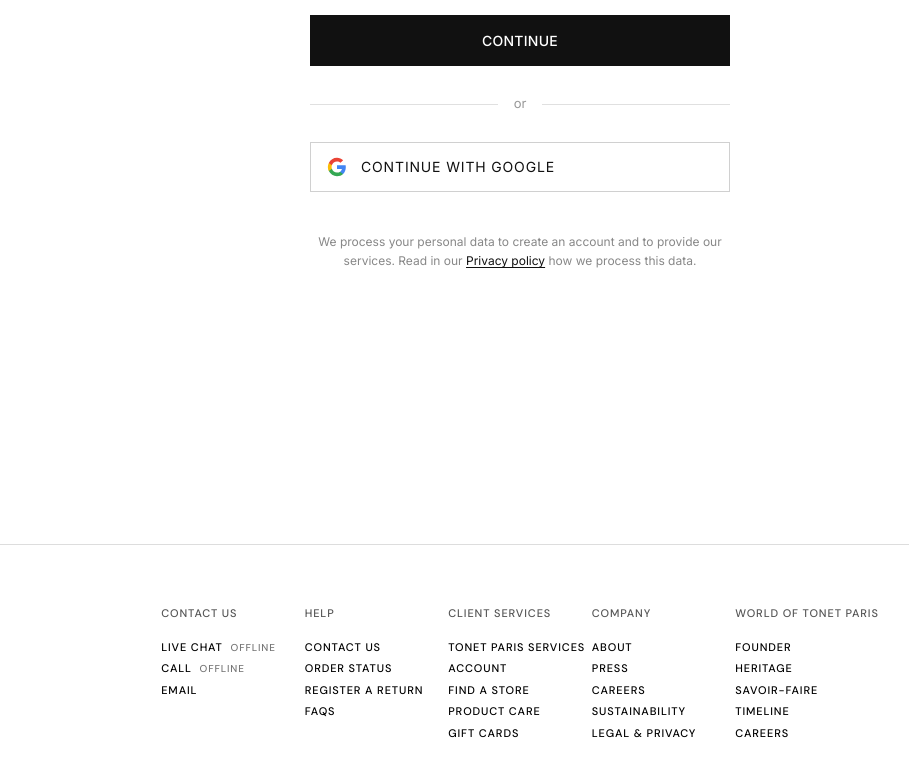
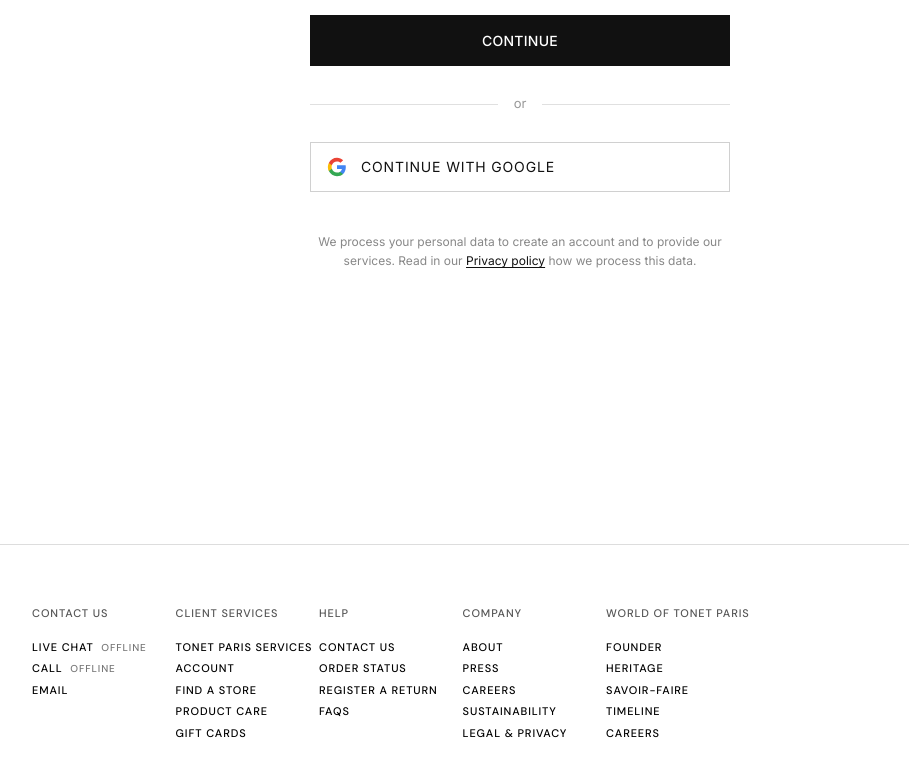
Before and after one commit to toolscontrol-maker/tonet-paris, a Next.js app: page /login in a window 1280 px wide. Shown: the part 277-1054 px from the top of the page, without its empty margins (120-1029 px from the left). Built offline with nearby package versions, Linux system fonts and the light colour scheme; no server answers; a web font is replaced by a local one.

Commit message:
Footer desktop: reorder cols (Contact Us, Client Services, Help, Company, World), newsletter as 6th wide col

```diff
--- a/src/components/Footer.tsx
+++ b/src/components/Footer.tsx
@@ -42,7 +42,7 @@
 
       <div className="footer-links-container">
 
-        {/* Column 1 */}
+        {/* Column 1: Contact Us */}
         <div className="footer-col">
           <input type="checkbox" id="footer-col-1" className="accordion-toggle" defaultChecked />
           <label htmlFor="footer-col-1" className="col-title">{t('footer.contactUs')} <span className="chevron"></span></label>
@@ -50,33 +50,10 @@
             <li><Link href="#">{t('footer.liveChat')} <span className="text-muted">{t('footer.offline')}</span></Link></li>
             <li><Link href="#">{t('footer.callLabel')} <span className="text-muted">{t('footer.offline')}</span></Link></li>
             <li><Link href="#">{t('footer.emailLabel')}</Link></li>
-            {!isMinimalPage && (
-              <li className="fnc-wrapper">
-                <div className="footer-newsletter-compact">
-                  <h4 className="fnc-title">Be the first to access Tonet Paris Giftings and presales</h4>
-                  <div className="fnc-form">
-                    <input type="email" placeholder="Enter your email address" className="fnc-input" />
-                    <button type="submit" className="fnc-submit">SIGN UP</button>
-                  </div>
-                </div>
-              </li>
-            )}
           </ul>
         </div>
 
-        {/* Column 2 */}
-        <div className="footer-col">
-          <input type="checkbox" id="footer-col-2" className="accordion-toggle" />
-          <label htmlFor="footer-col-2" className="col-title">{t('footer.helpTitle')} <span className="chevron"></span></label>
-          <ul className="col-links">
-            <li><Link href="/contact">{t('footer.contactUsLink')}</Link></li>
-            <li><Link href="/contact/order-status">{t('footer.orderStatus')}</Link></li>
-            <li><Link href="/contact/returns">{t('footer.registerReturn')}</Link></li>
-            <li><Link href="/contact/faqs">{t('footer.faqs')}</Link></li>
-          </ul>
-        </div>
-
-        {/* Column 3 */}
+        {/* Column 2: Client Services */}
         <div className="footer-col">
           <input type="checkbox" id="footer-col-3" className="accordion-toggle" defaultChecked />
           <label htmlFor="footer-col-3" className="col-title">{t('footer.clientServices')} <span className="chevron"></span></label>
@@ -89,7 +66,19 @@
           </ul>
         </div>
 
-        {/* Column 4 */}
+        {/* Column 3: Help */}
+        <div className="footer-col">
+          <input type="checkbox" id="footer-col-2" className="accordion-toggle" />
+          <label htmlFor="footer-col-2" className="col-title">{t('footer.helpTitle')} <span className="chevron"></span></label>
+          <ul className="col-links">
+            <li><Link href="/contact">{t('footer.contactUsLink')}</Link></li>
+            <li><Link href="/contact/order-status">{t('footer.orderStatus')}</Link></li>
+            <li><Link href="/contact/returns">{t('footer.registerReturn')}</Link></li>
+            <li><Link href="/contact/faqs">{t('footer.faqs')}</Link></li>
+          </ul>
+        </div>
+
+        {/* Column 4: Company */}
         <div className="footer-col">
           <input type="checkbox" id="footer-col-4" className="accordion-toggle" defaultChecked />
           <label htmlFor="footer-col-4" className="col-title">{t('footer.company')} <span className="chevron"></span></label>
@@ -102,7 +91,7 @@
           </ul>
         </div>
 
-        {/* Column 5 */}
+        {/* Column 5: World of Tonet Paris */}
         <div className="footer-col">
           <input type="checkbox" id="footer-col-5" className="accordion-toggle" defaultChecked />
           <label htmlFor="footer-col-5" className="col-title">World of Tonet Paris <span className="chevron"></span></label>
@@ -114,6 +103,17 @@
             <li><Link href="#">Careers</Link></li>
           </ul>
         </div>
+
+        {/* Column 6: Newsletter */}
+        {!isMinimalPage && (
+          <div className="footer-col footer-col-newsletter">
+            <p className="fnc-title">Be the first to access Tonet Paris Giftings and presales</p>
+            <div className="fnc-form">
+              <input type="email" placeholder="Enter your email address" className="fnc-input" />
+              <button type="submit" className="fnc-submit">SIGN UP</button>
+            </div>
+          </div>
+        )}
 
       </div>
 
@@ -265,7 +265,7 @@
         /* Columns Desktop */
         .footer-links-container {
           display: grid;
-          grid-template-columns: repeat(5, 1fr);
+          grid-template-columns: repeat(5, 1fr) 1.8fr;
           padding: 60px 20px 80px 20px;
           border-bottom: none;
           max-width: 1400px;
```
